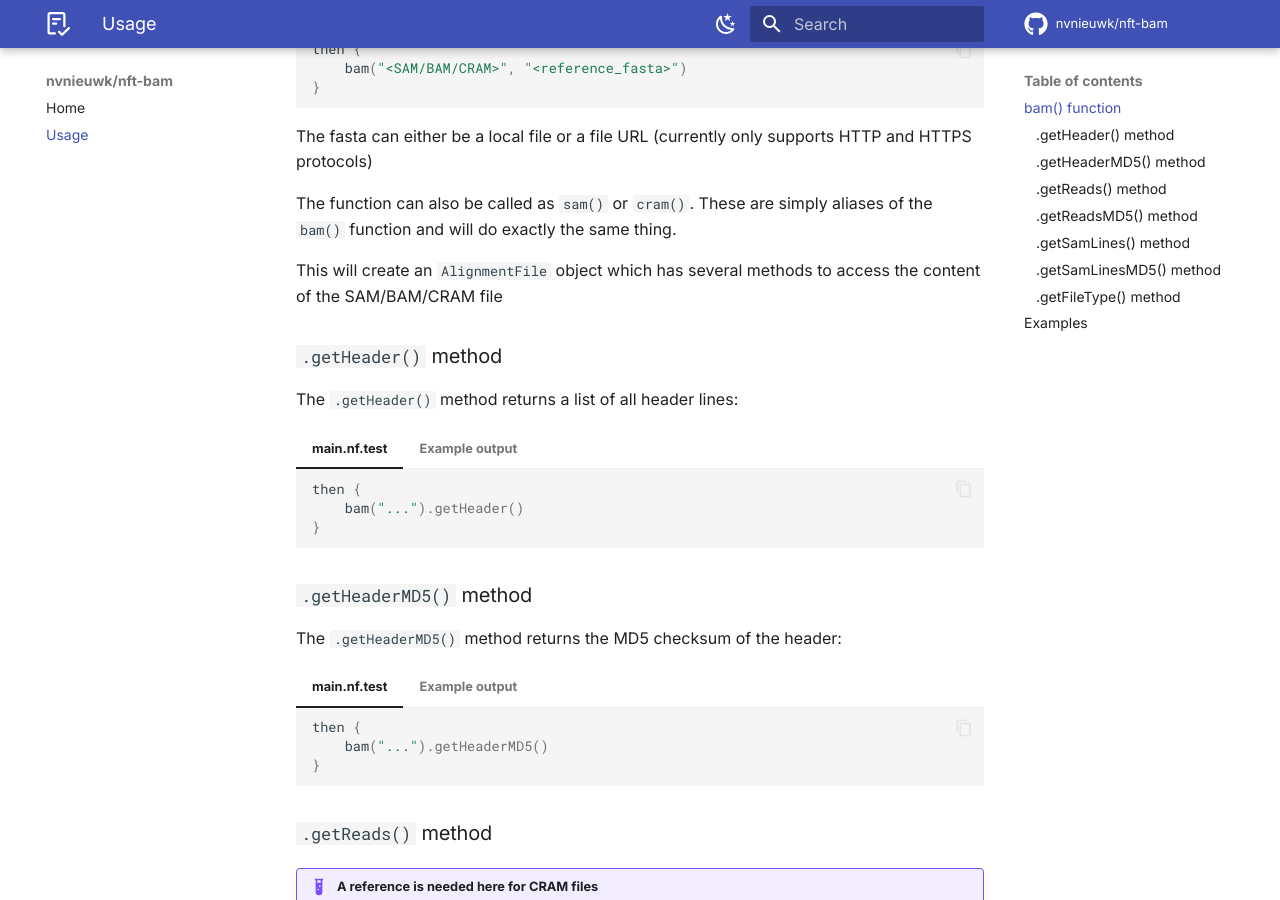
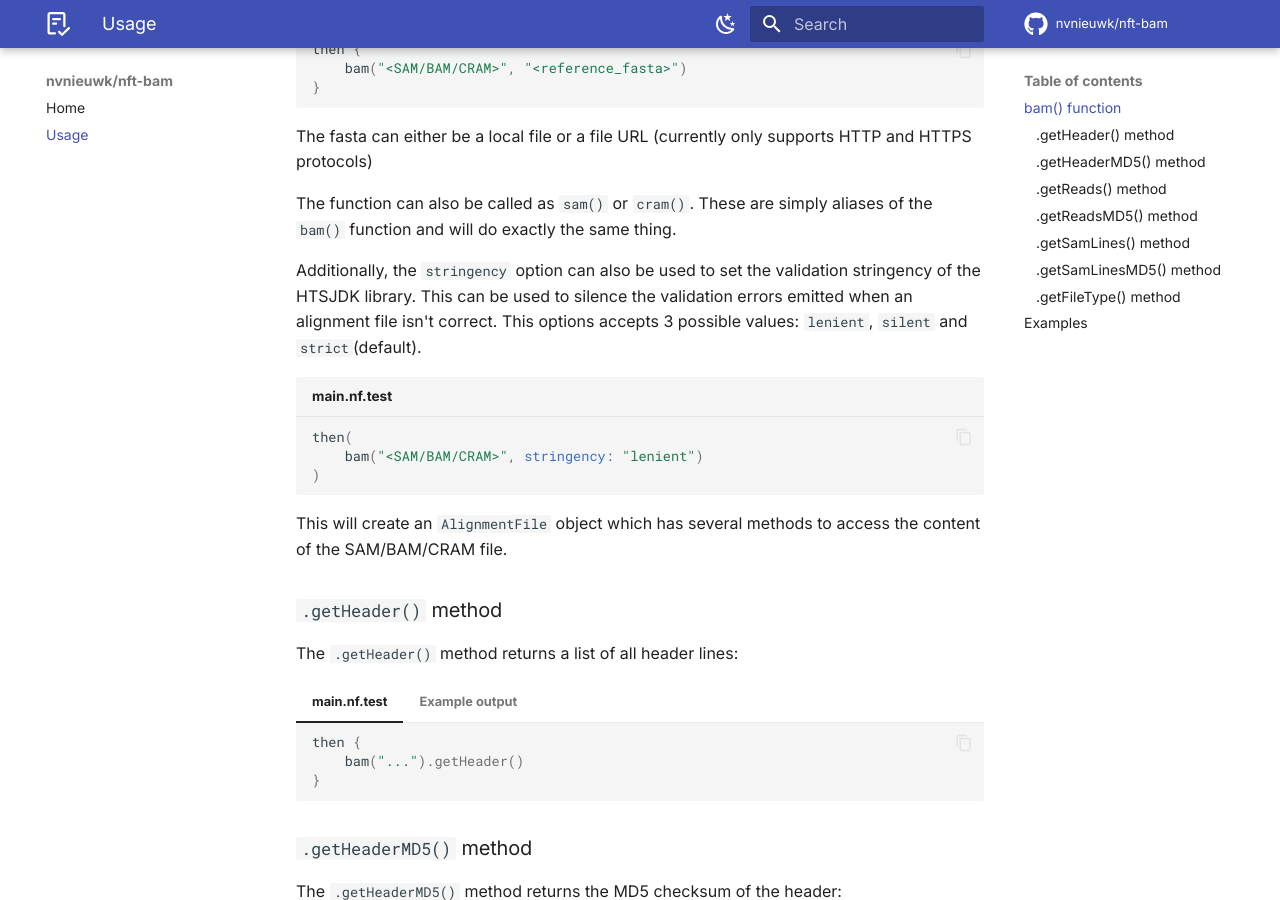
Before and after one commit to nvnieuwk/nft-bam, an MkDocs documentation site: the page built from docs/usage.md, in a window 1280 px wide and 900 px high, scrolled down 634 px. Built offline with MkDocs 1.6.1 and Material for MkDocs 9.7.7, drawn with Linux system fonts in a browser that asks for light colours; comment, search, counter and statistics services are not loaded; the version menu is left out.

Commit message:
update the docs

````diff
--- a/docs/usage.md
+++ b/docs/usage.md
@@ -28,7 +28,15 @@ The fasta can either be a local file or a file URL (currently only supports HTTP
 
 The function can also be called as `sam()` or `cram()`. These are simply aliases of the `bam()` function and will do exactly the same thing.
 
-This will create an `AlignmentFile` object which has several methods to access the content of the SAM/BAM/CRAM file
+Additionally, the `stringency` option can also be used to set the validation stringency of the HTSJDK library. This can be used to silence the validation errors emitted when an alignment file isn't correct. This options accepts 3 possible values: `lenient`, `silent` and `strict`(default).
+
+```groovy title="main.nf.test"
+then(
+    bam("<SAM/BAM/CRAM>", stringency: "lenient")
+)
+```
+
+This will create an `AlignmentFile` object which has several methods to access the content of the SAM/BAM/CRAM file.
 
 ### `.getHeader()` method
 
````
Also changed, not shown: 1 other file.
